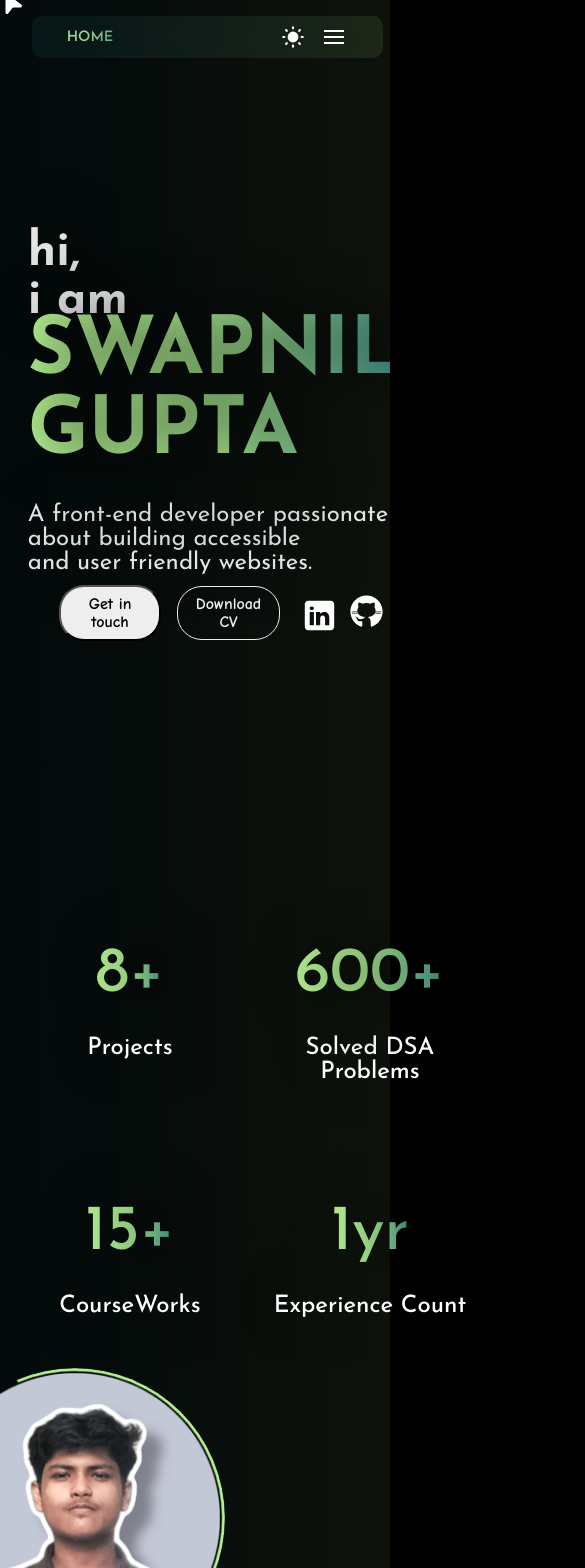
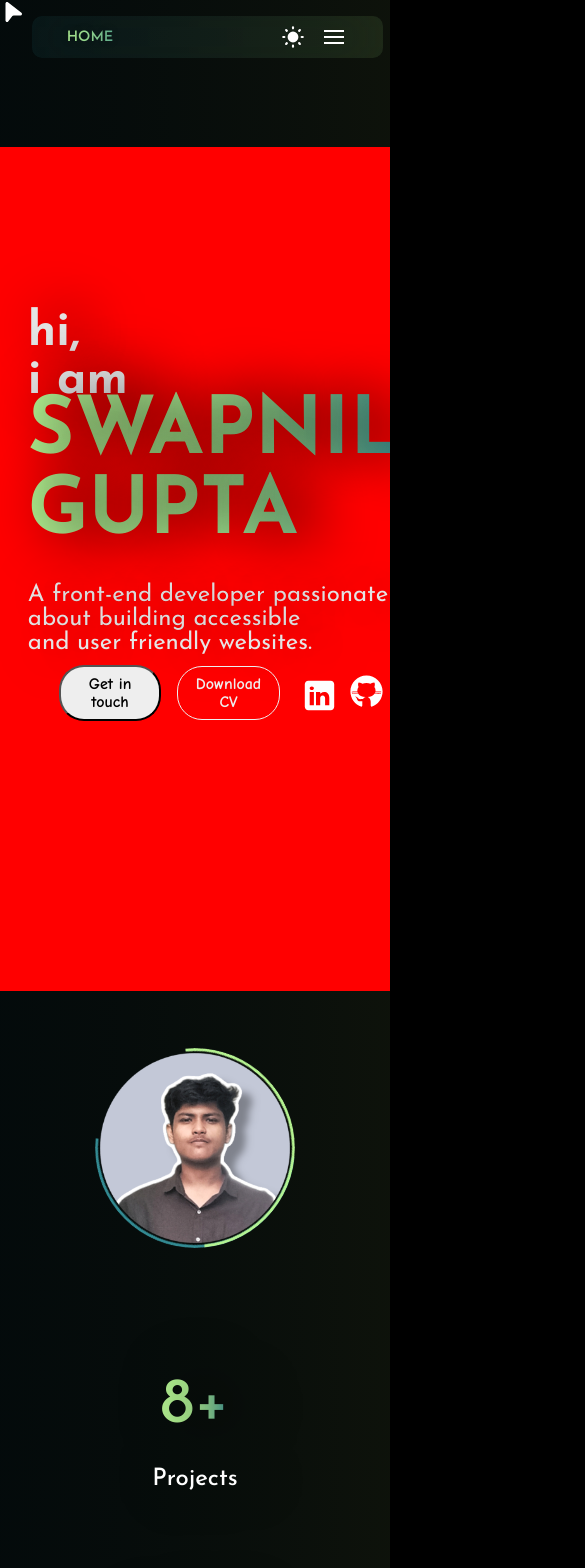
Before and after one commit to swapnilgupta14/Personal-Porfolio-using-Next.js, a Next.js app: page / in a window 390 px wide. Shown: the top 1568 px of the page, 585 px wide, since content can reach past the window. Built offline with nearby package versions, Linux system fonts and the light colour scheme; a web font is replaced by a local one.

Commit message:
responsive

```diff
--- a/src/component/Homepage.js
+++ b/src/component/Homepage.js
@@ -110,7 +110,7 @@ const Homepage = () => {
                 <div className="container" id="otherElement">
                     <div className="name">
                         <p className="iam prjHome">hi, {isSmallScreen && <><br /></>} i am</p><br />
-                        <p className={`name-color ${isChrome ? 'chrome-class' : ''} prjHome`}><p>Swapnil {isSmallScreen && <><br /></>} Gupta</p></p>
+                        <p className={`name-color ${isChrome || true ? 'chrome-class' : ''} prjHome`}><p>Swapnil {isSmallScreen && <><br /></>} Gupta</p></p>
                         <p className="detail prjHome">A front-end developer passionate about building accessible <br /> and user friendly websites.</p>
                     </div>
                     <div className="button-wrapper">
--- a/src/component/Projects.js
+++ b/src/component/Projects.js
@@ -1,6 +1,8 @@
 import React, { useEffect, useRef, useState } from 'react';
 
 const Projects = () => {
+  const [isMobile, setIsMobile] = useState(false);
+
   const projectsData = [
     {
       title: "Geospatial-Remote-Sensing-application - In Developement",
@@ -57,51 +59,61 @@ const Projects = () => {
     },
   ];
 
-  useEffect(() => {
-    const observer = new IntersectionObserver((entries) => {
-      entries.forEach((entry) => {
-        console.log("about");
-        if (entry.isIntersecting) {
-          entry.target.classList.add('cardShow');
-        } else {
-          entry.target.classList.remove('cardShow');
-        }
-      });
-    });
+  // useEffect(() => {
+  //   const handleResize = () => {
+  //     const width = window.innerWidth;
+  //     setIsMobile(width <= 768);
+  //   };
+  //   handleResize();
+  //   window.addEventListener('resize', handleResize);
+  //   return () => window.removeEventListener('resize', handleResize);
+  // }, []);
 
-    const elements = document.querySelectorAll(".projectHidden");
-    elements.forEach((el) => observer.observe(el));
+  // useEffect(() => {
+  //   const observer = new IntersectionObserver((entries) => {
+  //     entries.forEach((entry) => {
+  //       console.log("about");
+  //       if (entry.isIntersecting) {
+  //         entry.target.classList.add('cardShow');
+  //       } else {
+  //         entry.target.classList.remove('cardShow');
+  //       }
+  //     });
+  //   });
 
-    return () => {
-      elements.forEach((el) => observer.unobserve(el));
-    };
-  }, []);
+  //   const elements = document.querySelectorAll(".projectHidden");
+  //   elements.forEach((el) => observer.observe(el));
 
-  useEffect(() => {
-    const projectContainer = document.querySelector('.projects-container');
-    const handleScroll = () => {
-      const offsetTop = projectContainer.parentElement.offsetTop;
-      const projectHeight = window.innerHeight;
-      const totalHeight = projectHeight * projectsData.length;
-      let percentage = ((window.scrollY - offsetTop) / totalHeight) * 100;
-      percentage = Math.max(0, Math.min(percentage, 100 * (projectsData.length - 1) / projectsData.length));
-      projectContainer.style.transform = `translate3D(${-(percentage * projectsData.length)}vw, 0, 0)`;
+  //   return () => {
+  //     elements.forEach((el) => observer.unobserve(el));
+  //   };
+  // }, []);
 
-      console.log(`offsetTop: ${offsetTop}`);
-      console.log(`window.scrollY: ${window.scrollY}`);
-      console.log(`percentage: ${percentage}`);
-      console.log(`transform: translate3D(${-(percentage * projectsData.length)}vw, 0, 0)`);
-    };
+  // useEffect(() => {
+  //   const projectContainer = document.querySelector('.projects-container');
+  //   const handleScroll = () => {
+  //     const offsetTop = projectContainer.parentElement.offsetTop;
+  //     const projectHeight = window.innerHeight;
+  //     const totalHeight = projectHeight * projectsData.length;
+  //     let percentage = ((window.scrollY - offsetTop) / totalHeight) * 100;
+  //     percentage = Math.max(0, Math.min(percentage, 100 * (projectsData.length - 1) / projectsData.length));
+  //     projectContainer.style.transform = `translate3D(${-(percentage * projectsData.length)}vw, 0, 0)`;
 
-    window.addEventListener('scroll', handleScroll);
+  //     console.log(`offsetTop: ${offsetTop}`);
+  //     console.log(`window.scrollY: ${window.scrollY}`);
+  //     console.log(`percentage: ${percentage}`);
+  //     console.log(`transform: translate3D(${-(percentage * projectsData.length)}vw, 0, 0)`);
+  //   };
 
-    return () => {
-      window.removeEventListener('scroll', handleScroll);
-    };
-  }, [projectsData]);
+  //   window.addEventListener('scroll', handleScroll);
+
+  //   return () => {
+  //     window.removeEventListener('scroll', handleScroll);
+  //   };
+  // }, [projectsData]);
 
   return (
-    <div className='project-wrapper'>
+    (false && (<div className='project-wrapper'>
       <div className="container-title " id="projects">
         <h2>Projects</h2>
         <p>Explore a selection of innovative projects demonstrating a blend of creativity and technical expertise.</p>
@@ -128,7 +140,7 @@ const Projects = () => {
           ))}
         </div>
       </div>
-    </div>
+    </div>))
   );
 };
 
--- a/src/pages/index.js
+++ b/src/pages/index.js
@@ -78,6 +78,7 @@ export default function Home() {
                   <polygon points="43 8 79 72 7 72"></polygon>
                 </svg>
               </div>
+              <div></div>
               <div className="loader">
                 <svg viewBox="0 0 80 80">
                   <rect x="8" y="8" width="64" height="64"></rect>
--- a/src/styles/About.scss
+++ b/src/styles/About.scss
@@ -14,21 +14,21 @@
   width: 100%;
   font-weight: 500;
 
-  .anm{
+  .anm {
     opacity: 0;
     filter: blur(5px);
     transform: translateX(-100%);
     transition: all 1.5s;
   }
 
-  .profileImage{
+  .profileImage {
     opacity: 0;
     filter: blur(5px);
     transform: translateX(+100%);
     transition: all 1.5s;
   }
 
-  .prjShow{
+  .prjShow {
     filter: blur(0);
     transform: translateX(0);
     opacity: 1;
@@ -167,29 +167,6 @@
   }
 }
 
-@media screen and (max-width: 768px) {
-  .aboutWrapper {
-    flex-direction: column;
-    align-items: center;
-  }
-
-  .left,
-  .right {
-    max-width: 100%;
-    text-align: center;
-  }
-
-  .left {
-    display: flex;
-    flex-wrap: wrap;
-    gap: 10px;
-  }
-
-  .item {
-    margin: 10px 0;
-  }
-}
-
 .wrapper-anime {
   display: flex;
   flex-direction: row;
@@ -238,7 +215,6 @@
     background-color: #833393;
     border-radius: 10px;
     margin: 2rem;
-
   }
 
   .third div {
@@ -270,3 +246,36 @@
     }
   }
 }
+
+@media (max-width: 768px) {
+  .aboutWrapper {
+    display: flex;
+    min-height: fit-content;
+    flex-direction: column-reverse;
+    justify-content: center;
+    align-items: center;
+    height: 150vh;
+    padding: 0;
+
+    .left {
+      .inside-div {
+        display: flex;
+        flex-direction: column;
+        justify-content: center;
+        align-items: center;
+      }
+    }
+
+    .right {
+      width: 100%;
+      padding: 0;
+      margin: 0;
+
+      .profileImage {
+        margin-bottom: 10rem;
+        width: 200px;
+        height: 200px;
+      }
+    }
+  }
+}
--- a/src/styles/Homepage.scss
+++ b/src/styles/Homepage.scss
@@ -15,7 +15,7 @@
   justify-content: center;
   position: relative;
   overflow: hidden;
-  margin-top: -5rem;
+  margin-top: -3.5rem;
 
   .container {
     font-size: 2.26rem;
@@ -134,19 +134,19 @@
 }
 
 @media (max-width: 768px) {
-  .frontpage-container .star {
-    width: 2px;
-    height: 2px;
+  .home-wrapper {
+    margin: 0vh 0vh 0vh 0vh;
   }
 
   .frontpage-container {
     margin: 0vh;
+    padding: 0;
     display: flex;
     flex-direction: column;
     text-align: left;
     border-radius: 0px;
-    min-height: 93vh;
-    margin-top: -5vh;
+    min-height: 100vh;
+    background: red;
 
     .container {
       color: #e5e5e5;
@@ -158,7 +158,7 @@
       text-align: left;
 
       .text {
-        padding: 20px;
+        // padding: 20px;
         display: flex;
         flex-direction: column;
         justify-content: center;
--- a/src/styles/Project.scss
+++ b/src/styles/Project.scss
@@ -390,3 +390,7 @@
     }
   }
 }
+
+@media (max-width: 768px) {
+
+}
--- a/src/styles/header.scss
+++ b/src/styles/header.scss
@@ -27,6 +27,7 @@
     left: 0;
     right: 0;
     overflow: hidden;
+    cursor: none;
 
     .navbar-list {
       list-style: none;
@@ -41,7 +42,7 @@
         font-size: 1rem;
         flex-direction: column;
         justify-content: center;
-        cursor: pointer !important;
+        // cursor: pointer !important;
 
         .navbar-link {
           text-decoration: none;
```
